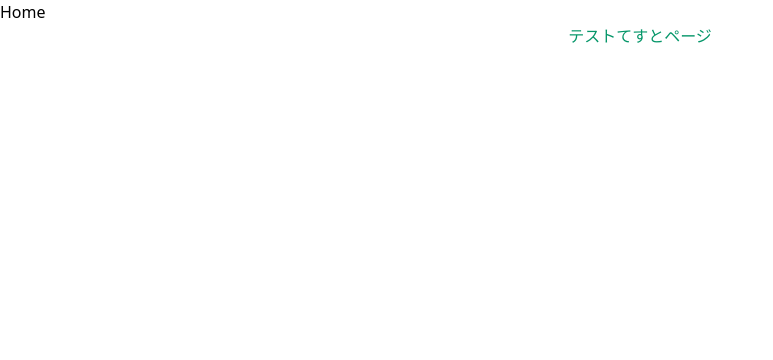
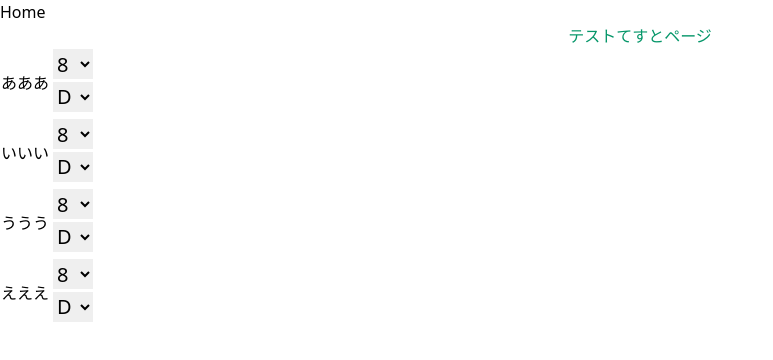
Before and after one commit to takayanagi-takeshi/portfolio_app, a Vue app: page /demotest in a window 1280 px wide. Shown: the top 360 px of the page, without its empty margins (0-773 px from the left). Built offline with nearby package versions, Linux system fonts and the light colour scheme.

Commit message:
テストページ

```diff
--- a/src/components/DemoTest.vue
+++ b/src/components/DemoTest.vue
@@ -1,10 +1,79 @@
 <template>
-  <div>
+  <div id="appp">
     <router-link to="/">Home</router-link>
     <p class="text-green-600 text-center">テストてすとページ</p>
+
+  <table>
+  <tbody>
+  <tr v-for="(content, index) in table" id="box" :key="index.id">
+    <td class="name">{{content.tag_name}}</td>
+    <td>
+      <!-- <input type="text" name="" placeholder="ー" v-model="content.text"> -->
+    </td>
+    <div class="time">
+    <td>
+      <select class="box" v-model="content.select">
+        <option v-for="option in countOptions" v-bind:value="option.value" :key="option.id">
+          {{option.text}}
+        </option>
+      </select>
+
+    </td>
+       <td>
+      <select class="box" v-model="content.select">
+        <option v-for="option1 in countOptions1" v-bind:value="option1.value" :key="option1.id">
+          {{option1.text}}
+        </option>
+      </select>
+
+
+    </td>
+    </div>
+  </tr>
+</tbody>
+</table>
   </div>
+
 </template>
 
 <script>
+export default {
 
+  data: function() {
+    return{
+    countOptions: [
+      { text: '○', value: 'ー' },
+      { text: '７', value: 'AAA' },
+      { text: '8', value: '' },
+      { text: '9', value: '' }
+    ],
+        countOptions1: [
+      { text: 'ー', value: 'ー' },
+      { text: 'D', value: '' },
+      { text: 'F', value: '' },
+      { text: 'G', value: '' }
+    ],
+    table: [
+      { tag_id: '1', tag_name: 'あああ', text: '', select: ''},
+      { tag_id: '2', tag_name: 'いいい', text: '', select: ''},
+      { tag_id: '3', tag_name: 'ううう', text: '', select: ''},
+      { tag_id: '4', tag_name: 'えええ', text: '', select: ''}
+    ],
+    }
+  }
+}
 </script>
+<style>
+.name {
+  height: 70px;
+}
+.time {
+  display: flex;
+  flex-direction: column;
+  font-size: 20px;
+  height: 30px;
+}
+.box {
+  height: 30px;
+}
+</style>
```
